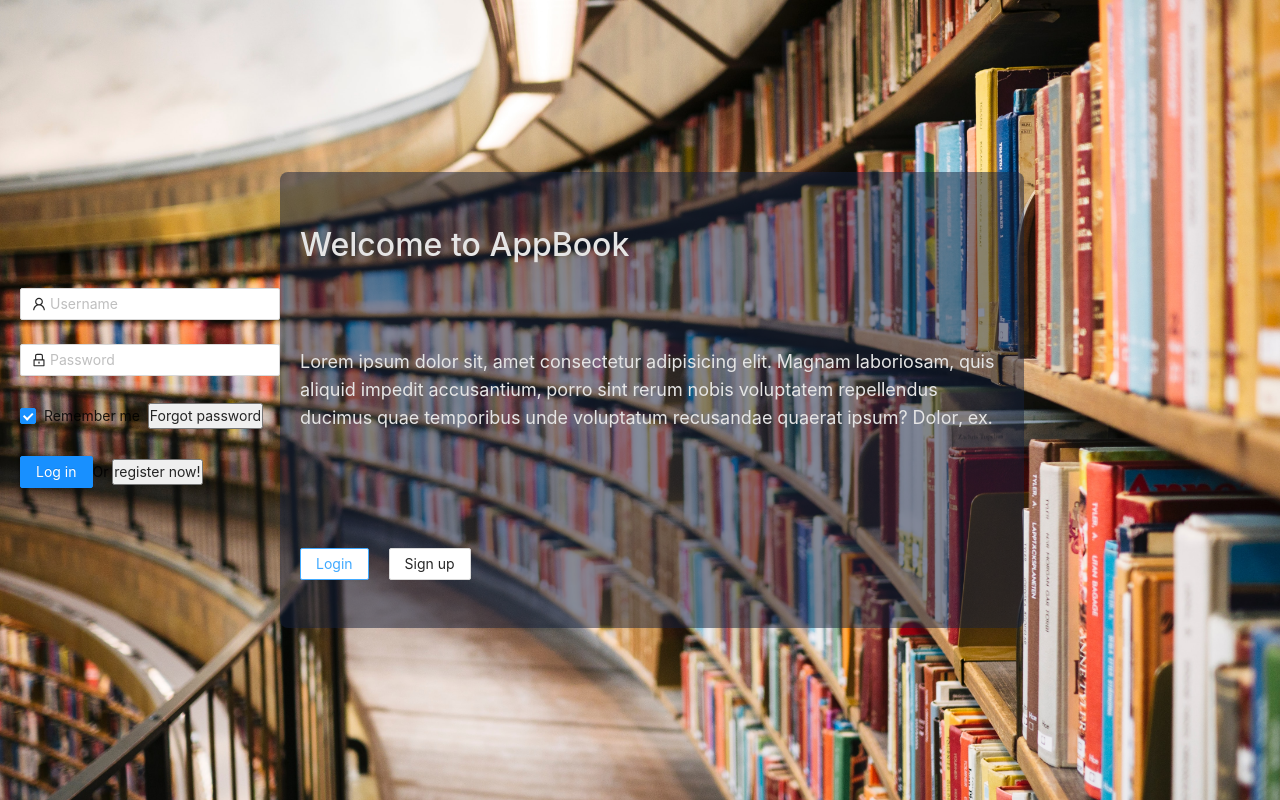
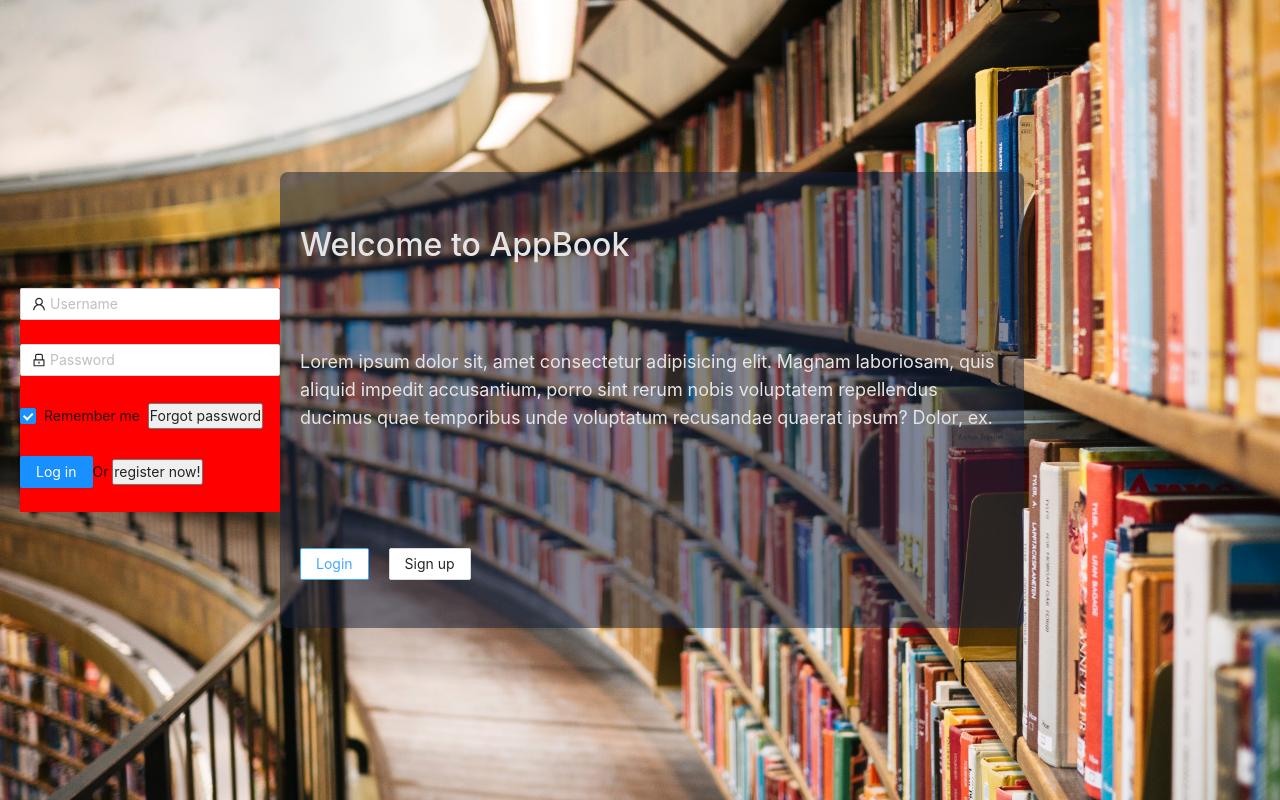
Before and after one commit to atejap05/bootcamp-dev-web-project02, a React (Create React App) app: page / in a window 1280 px wide. Both pictures are taken after a click on the button "Login". Built offline with nearby package versions, Linux system fonts and the light colour scheme.

Commit message:
configura sass para estilizacao da tela de login

```diff
--- a/src/components/Login.jsx
+++ b/src/components/Login.jsx
@@ -1,6 +1,7 @@
 import React from "react";
 import { Form, Input, Button, Checkbox } from "antd";
 import { UserOutlined, LockOutlined } from "@ant-design/icons";
+import classes from "../css/styles.module.css";
 
 //TODO: fazer estilo modal Overlay !!!
 const Login = () => {
@@ -11,7 +12,7 @@ const Login = () => {
   return (
     <Form
       name="normal_login"
-      className="login-form"
+      className={classes.login}
       initialValues={{
         remember: true,
       }}
--- a/src/css/styles.module.css
+++ b/src/css/styles.module.css
@@ -87,6 +87,9 @@ body {
     .carddetails ul li:not(:last-child) {
       margin-bottom: 0.8rem; }
 
+.login {
+  background-color: red; }
+
 .home {
   padding: 2rem;
   height: 100vh;
--- /dev/null
+++ b/src/sass/components/_login.scss
@@ -0,0 +1,3 @@
+.login {
+  background-color: red;
+}
--- a/src/sass/main.scss
+++ b/src/sass/main.scss
@@ -12,5 +12,6 @@
 @import "./layout/layout";
 
 @import "./components/carddetails";
+@import "./components/login";
 
 @import "./pages/home";
```
